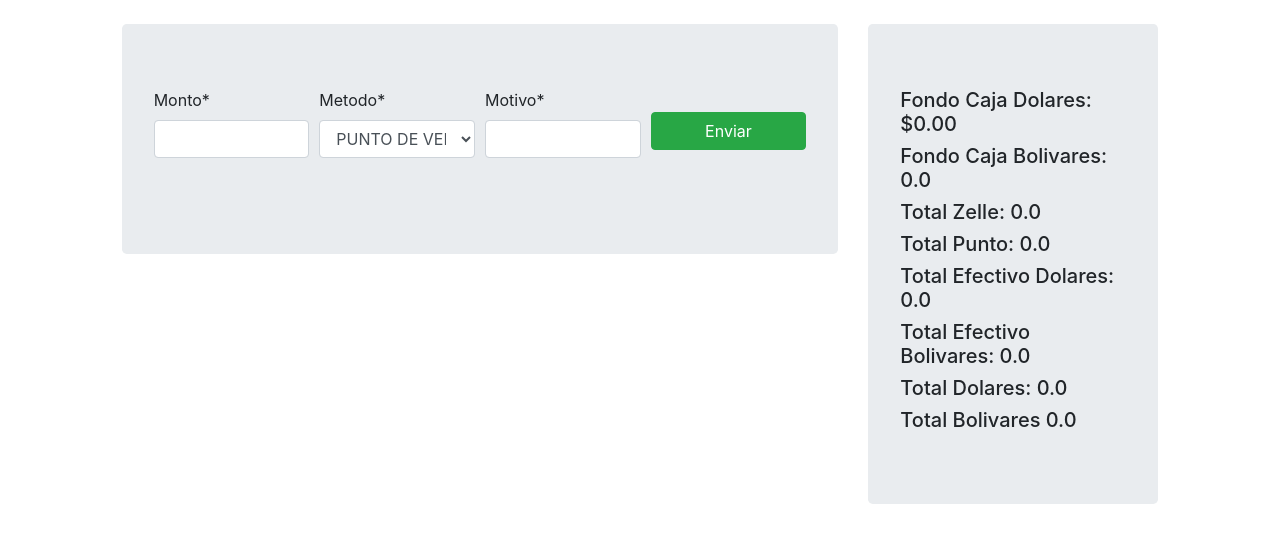
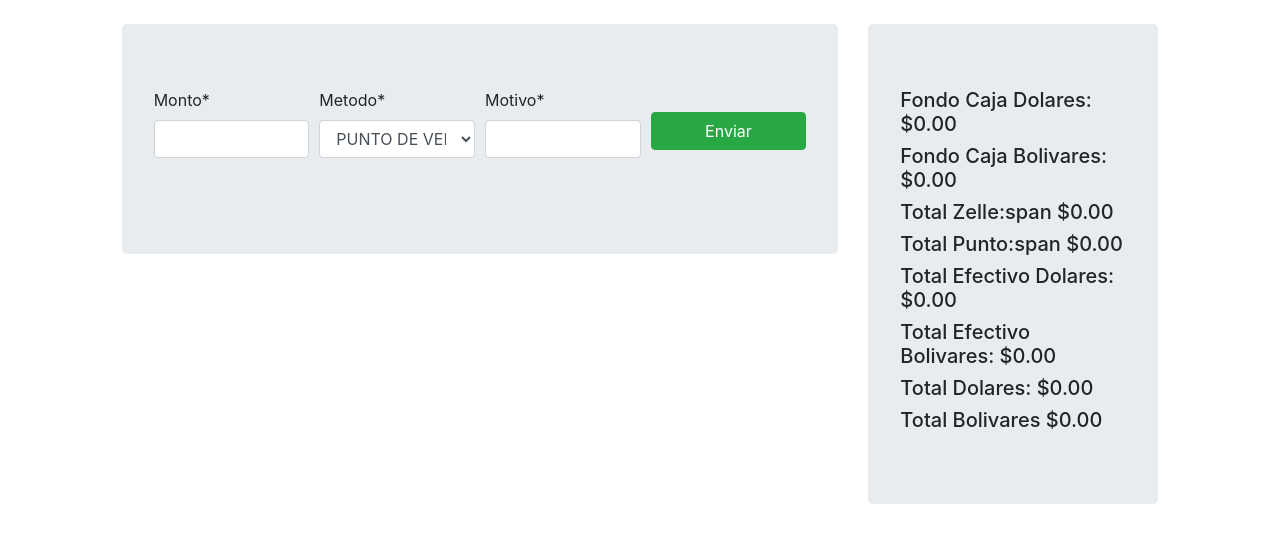
Before and after one commit to elchamucoroboto/caja-farmacia, a Django app: page / in a window 1280 px wide. Shown: the part 56-599 px from the top of the page. Run offline with Django 3.2, Linux system fonts and the light colour scheme; a user stored in the database is signed in; data comes from the database, SQL or seed files in the repository; some libraries are stand-ins or nearby versions.

Commit message:
added vales and currency format (finished)

```diff
--- a/caja/templates/caja/index.html
+++ b/caja/templates/caja/index.html
@@ -68,15 +68,16 @@
   //-->
     {% block totales %}
     <h5>Fondo Caja Dolares: <span class='op-amount'>{{fondoCajaD}}</span></h5>
-    <h5>Fondo Caja Bolivares: {{fondoCajaBs}}</h5>
-    <h5>Total Zelle: {{sumZelle}}</h5>
-    <h5>Total Punto: {{sumPunto}}</h5>
-    <h5>Total Efectivo Dolares: {{sumEfectivoD}}</h5>
-    <h5>Total Efectivo Bolivares: {{sumEfectivoBS}}</h5>
-    <h5>Total Dolares: {{venta_total_dolares}}</h5>
-    <h5>Total Bolivares {{venta_total_bolivares}}</h5>
+    <h5>Fondo Caja Bolivares: <span class="op-amount">{{fondoCajaBs}}</span></h5>
+    <h5>Total Zelle:span <span class="op-amount">{{sumZelle}}</span></h5>
+    <h5>Total Punto:span <span class="op-amount">{{sumPunto}}</span></h5>
+    <h5>Total Efectivo Dolares: <span class="op-amount">{{sumEfectivoD}}</span></h5>
+    <h5>Total Efectivo Bolivares: <span class="op-amount">{{sumEfectivoBS}}</span></h5>
+    <h5>Total Dolares: <span class="op-amount">{{venta_total_dolares}}</span></h5>
+    <h5>Total Bolivares <span class="op-amount">{{venta_total_bolivares}}</span></h5>
     {% endblock %}
 
+  span
 
 
 
```
